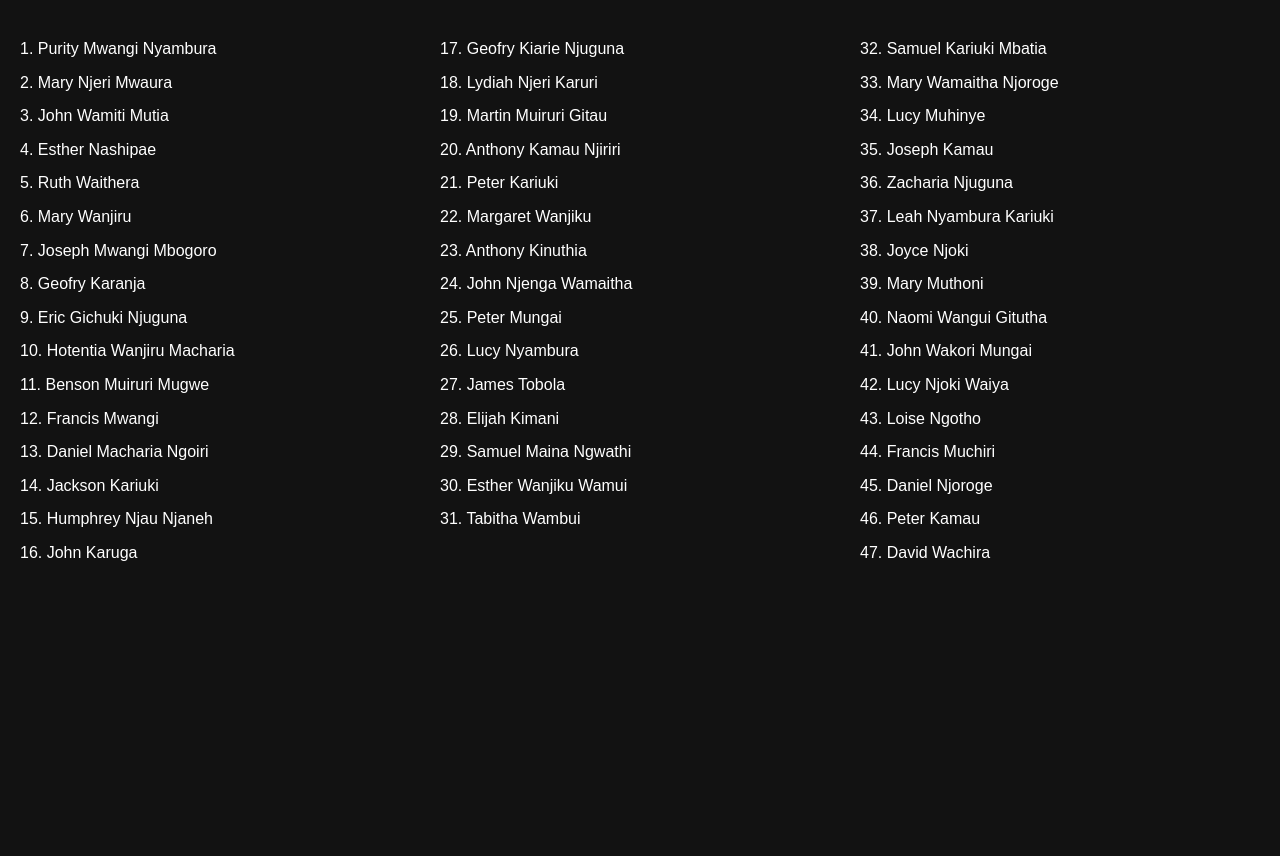
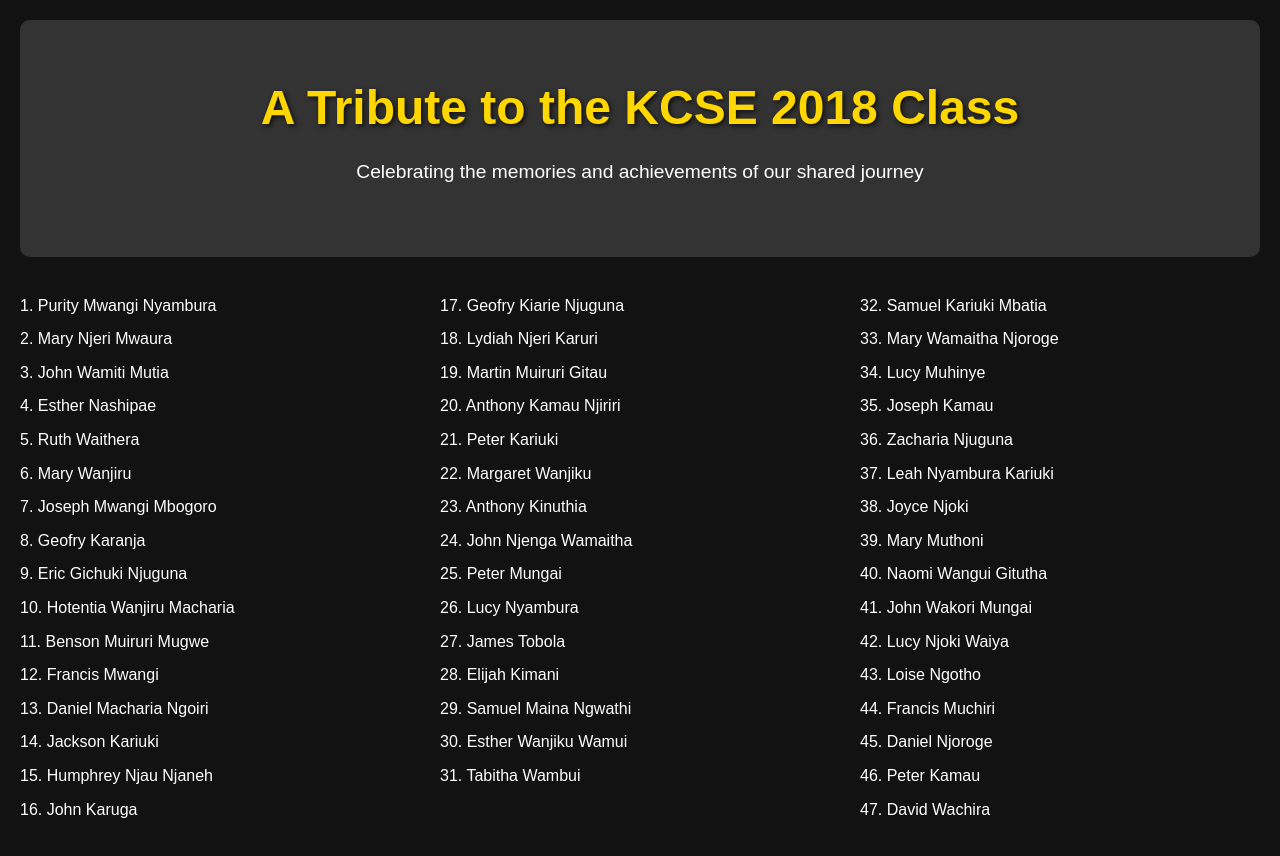
Before and after one commit to Krakinz/class-of-2018, a plain HTML site: page docs/index.html in a window 1280 px wide. Before the commit the page ends 800 px from the top, so only its background shows below. Drawn offline with Linux system fonts and the light colour scheme.

Commit message:
Update index.html

```diff
--- a/docs/index.html
+++ b/docs/index.html
@@ -3,7 +3,7 @@
 <head>
     <meta charset="UTF-8">
     <meta name="viewport" content="width=device-width, initial-scale=1.0">
-    <title>Three Column List - Dark Mode</title>
+    <title>KCSE 2018 Classmates List - Dark Mode</title>
     <style>
         body {
             background-color: #121212;
@@ -11,6 +11,24 @@
             font-family: Arial, sans-serif;
             margin: 20px;
             line-height: 1.6;
+        }
+        .header {
+            text-align: center;
+            padding: 50px 0;
+            background-color: #333333;
+            margin-bottom: 20px;
+            border-radius: 10px;
+        }
+        .header h1 {
+            font-size: 3em;
+            margin: 0;
+            color: #FFD700;
+            text-shadow: 2px 2px 5px rgba(0, 0, 0, 0.7);
+        }
+        .header p {
+            font-size: 1.2em;
+            color: #ffffff;
+            margin-top: 10px;
         }
         .container {
             display: flex;
@@ -33,6 +51,11 @@
     </style>
 </head>
 <body>
+    <div class="header">
+        <h1>A Tribute to the KCSE 2018 Class</h1>
+        <p>Celebrating the memories and achievements of our shared journey</p>
+    </div>
+
     <div class="container">
         <div class="column">
             <ul>
@@ -51,12 +74,11 @@
                 <li>13. Daniel Macharia Ngoiri</li>
                 <li>14. Jackson Kariuki</li>
                 <li>15. Humphrey Njau Njaneh</li>
-		<li>16. John Karuga</li>
+                <li>16. John Karuga</li>
             </ul>
         </div>
         <div class="column">
             <ul>
-
                 <li>17. Geofry Kiarie Njuguna</li>
                 <li>18. Lydiah Njeri Karuri</li>
                 <li>19. Martin Muiruri Gitau</li>
@@ -71,12 +93,11 @@
                 <li>28. Elijah Kimani</li>
                 <li>29. Samuel Maina Ngwathi</li>
                 <li>30. Esther Wanjiku Wamui</li>
-		<li>31. Tabitha Wambui</li>
+                <li>31. Tabitha Wambui</li>
             </ul>
         </div>
         <div class="column">
             <ul>
-
                 <li>32. Samuel Kariuki Mbatia</li>
                 <li>33. Mary Wamaitha Njoroge</li>
                 <li>34. Lucy Muhinye</li>
```
